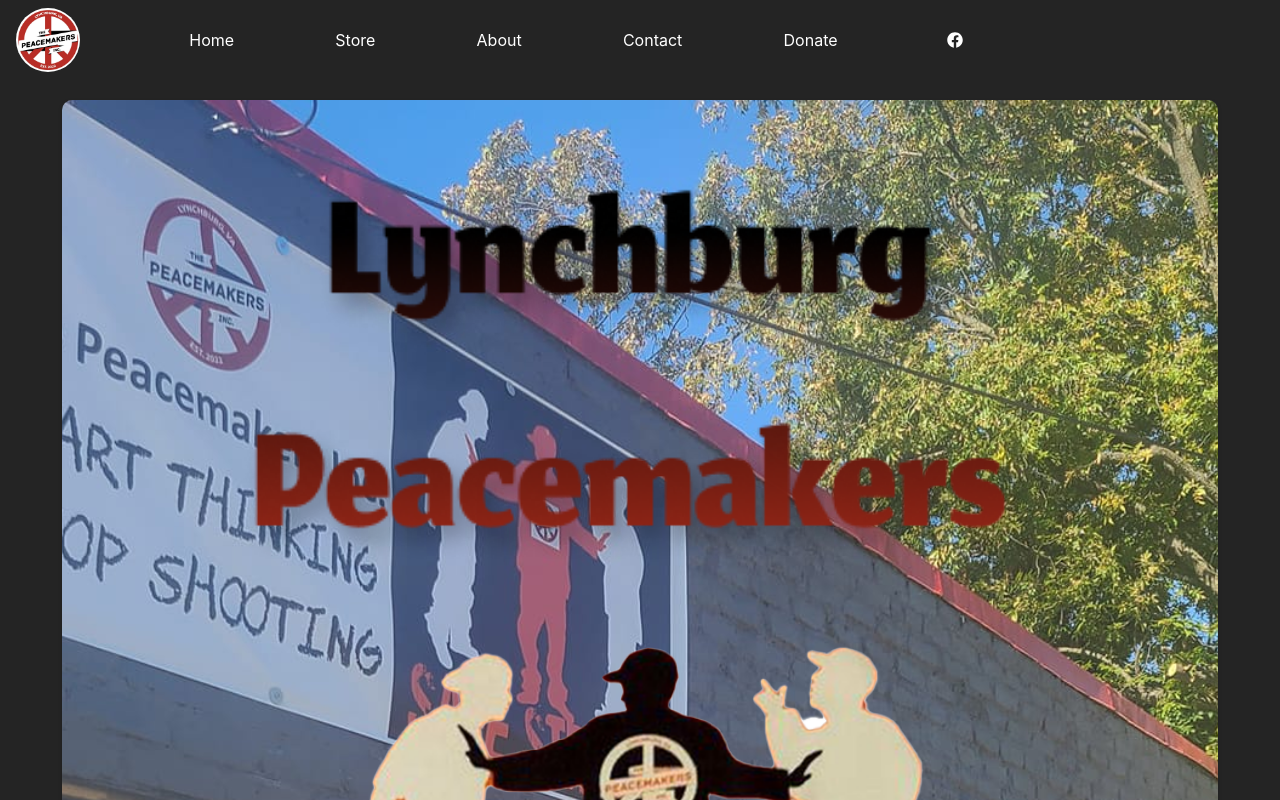
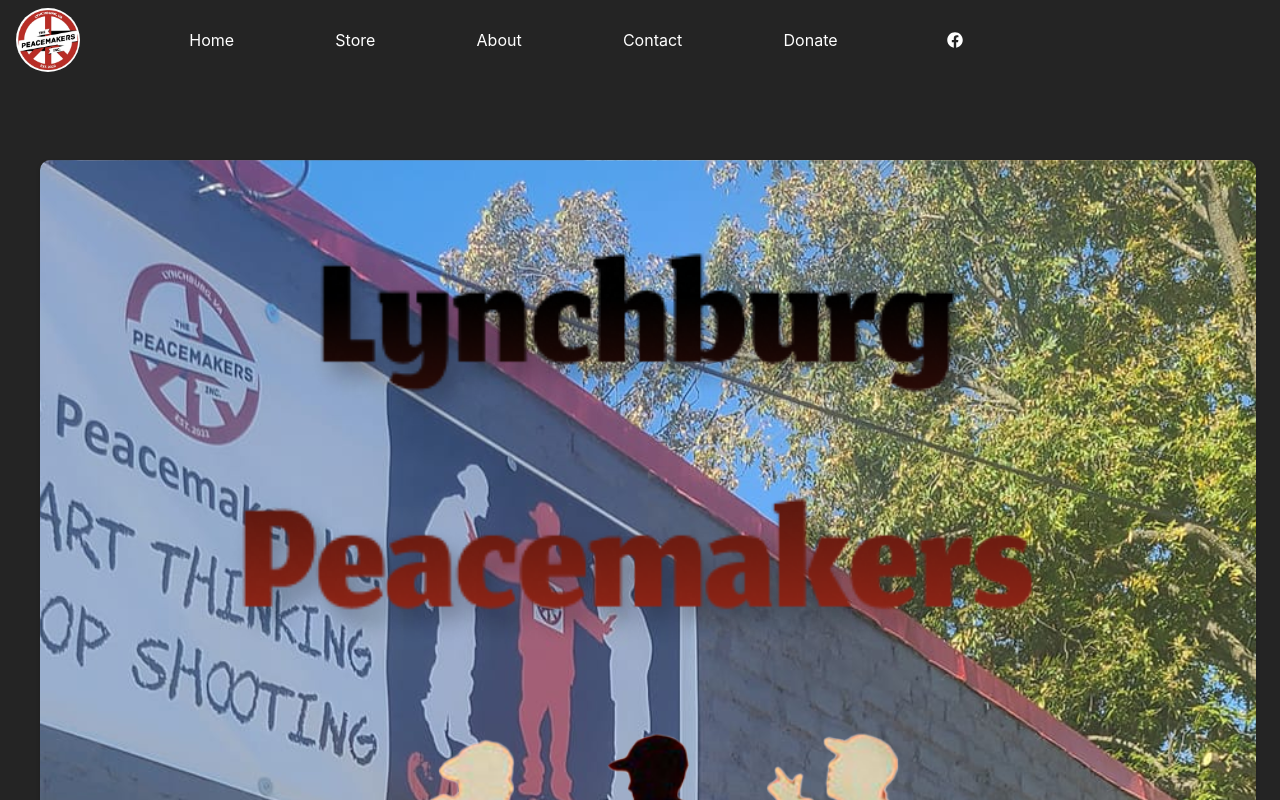
Before and after one commit to beast447/Lynchburg-Peacemakers, a React (Vite) app: page / in a window 1280 px wide. Shown: the top 800 px of the page. Built offline with nearby package versions, Linux system fonts and the light colour scheme.

Commit message:
Fixed hero image to display in the center of the display

```diff
--- a/src/index.css
+++ b/src/index.css
@@ -115,8 +115,8 @@
 }
 
 .hero {
-  width: 95%;
-  margin: 5% auto;
+  width: 100%;
+  margin: 10% auto;
   height: 5%;
   background-image: url("assets/hero.jpg");
   background-size: cover;
```
